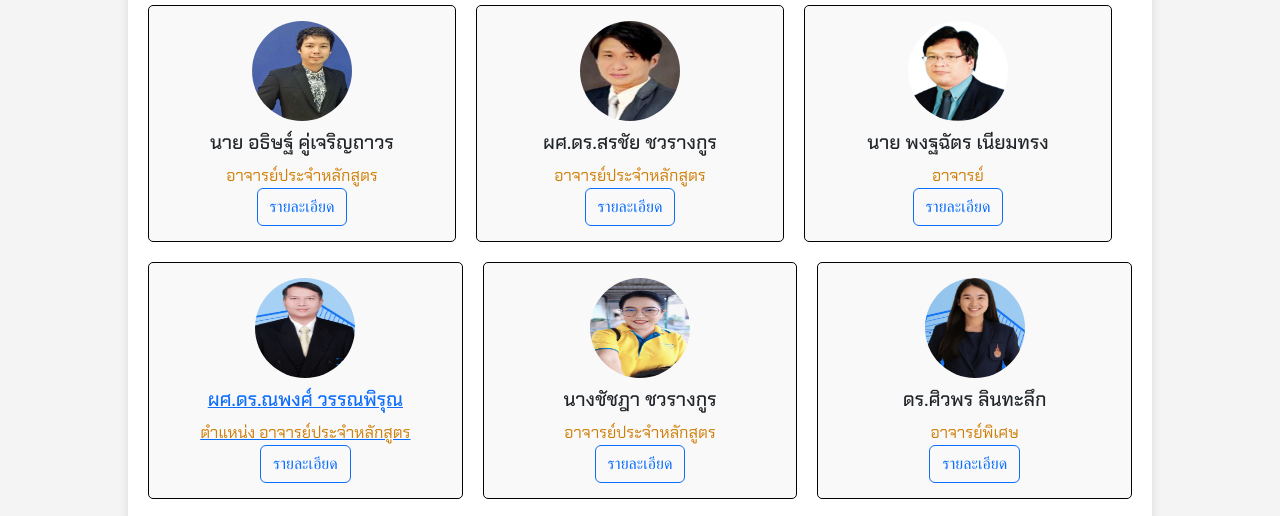
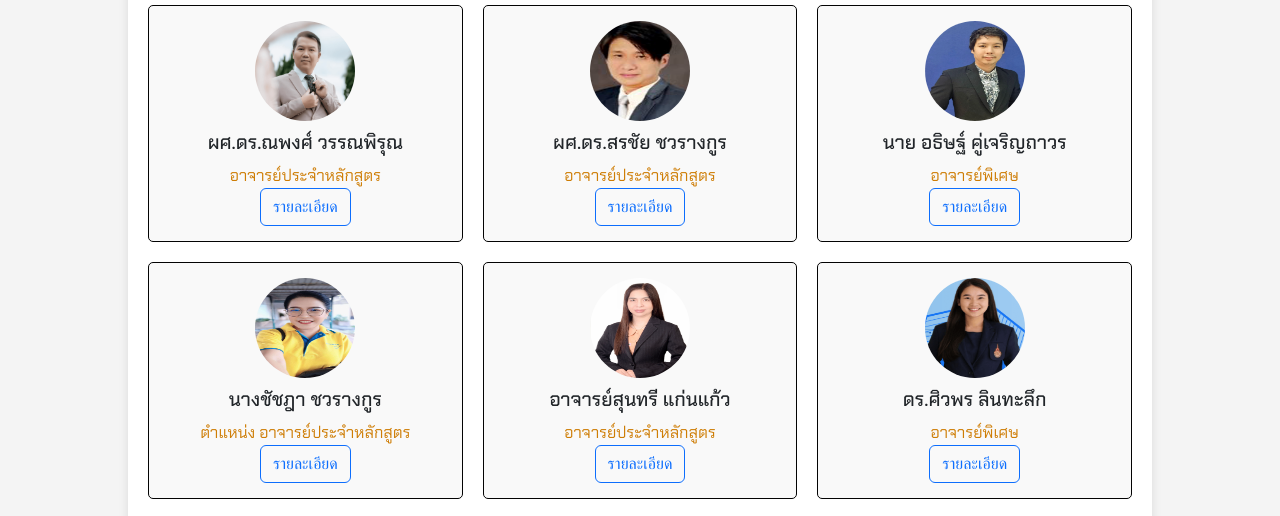
Before and after one commit to firstRKO/first001, a plain HTML site: page teacher.html in a window 1280 px wide. Shown: the part 262-778 px from the top of the page. Drawn offline with nearby package versions, Linux system fonts and the light colour scheme.

Commit message:
Add files via upload

```diff
--- a/teacher.html
+++ b/teacher.html
@@ -4,7 +4,7 @@
     <head>
         <meta charset="UTF-8">
         <meta name="viewport" content="width=device-width, initial-scale=1.0">
-        <title>อาจารประจำสาขา</title>
+        <title>เมนูหลัก</title>
         <link href="https://cdn.jsdelivr.net/npm/bootstrap@5.3.0/dist/css/bootstrap.min.css" rel="stylesheet">
     <link rel="preconnect" href="https://fonts.googleapis.com">
     <link rel="preconnect" href="https://fonts.gstatic.com" crossorigin>
@@ -145,10 +145,10 @@
         <div class="teacher-list">
             <!-- อาจารย์ที่ 1 -->
             <div class="teacher-card">
-                <img src="t1.jfif" alt="อาจารย์ที่ 1">
-                <h3>นาย อธิษฐ์ คู่เจริญถาวร</h3>
+                <img src="p1.png" alt="อาจารย์ที่ 1">
+                <h3>ผศ.ดร.ณพงศ์ วรรณพิรุณ</h3>
                 <p>อาจารย์ประจำหลักสูตร</p>
-                <a href="https://e-profile.rmutsb.ac.th/personal-information/show/1916">
+                <a href="https://sci.rmutsb.ac.th/2024/12/23/%E0%B8%9C%E0%B8%A8-%E0%B8%94%E0%B8%A3-%E0%B8%93%E0%B8%9E%E0%B8%87%E0%B8%A8%E0%B9%8C-%E0%B8%A7%E0%B8%A3%E0%B8%A3%E0%B8%93%E0%B8%9E%E0%B8%B4%E0%B8%A3%E0%B8%B8%E0%B8%93/">
                     <button class="btn btn-outline-primary">รายละเอียด</button>
                 </a>
             </div>
@@ -163,27 +163,28 @@
             </div>
             <!-- อาจารย์ที่ 3 -->
             <div class="teacher-card">
-                <img src="t3.png" alt="อาจารย์ที่ 3">
-                <h3>นาย พงฐฉัตร เนียมทรง</h3>
-                <p>อาจารย์</p>
-                <a href="https://sci.rmutsb.ac.th/2024/12/23/%E0%B8%AD%E0%B8%B2%E0%B8%88%E0%B8%B2%E0%B8%A3%E0%B8%A2%E0%B9%8C%E0%B8%9E%E0%B8%87%E0%B8%90%E0%B8%89%E0%B8%B1%E0%B8%95%E0%B8%A3-%E0%B9%80%E0%B8%99%E0%B8%B5%E0%B8%A2%E0%B8%A1%E0%B8%97%E0%B8%A3%E0%B8%87/">
+                <img src="t1.jfif" alt="อาจารย์ที่ 3">
+                <h3>นาย อธิษฐ์ คู่เจริญถาวร</h3>
+                <p>อาจารย์พิเศษ</p>
+                <a href="https://e-profile.rmutsb.ac.th/personal-information/show/1916">
                     <button class="btn btn-outline-primary">รายละเอียด</button>
+                </a>
             </div>
             <!-- อาจารย์ที่ 4 -->
             <div class="teacher-card">
-                <img src="t4.png" alt="อาจารย์ที่ 4">
-                <h3>ผศ.ดร.ณพงศ์ วรรณพิรุณ</h3>
+                <img src="t5.jfif" alt="อาจารย์ที่ 4">
+                <h3>นางชัชฎา ชวรางกูร</h3>
                 <p>ตำแหน่ง อาจารย์ประจำหลักสูตร</p>
-                <a href="https://sci.rmutsb.ac.th/2024/12/23/%E0%B8%9C%E0%B8%A8-%E0%B8%94%E0%B8%A3-%E0%B8%93%E0%B8%9E%E0%B8%87%E0%B8%A8%E0%B9%8C-%E0%B8%A7%E0%B8%A3%E0%B8%A3%E0%B8%93%E0%B8%9E%E0%B8%B4%E0%B8%A3%E0%B8%B8%E0%B8%93/">
+                <a href="https://sci.rmutsb.ac.th/2024/12/23/%E0%B8%9C%E0%B8%8A-%E0%B8%8A%E0%B8%B1%E0%B8%8A%E0%B8%8E%E0%B8%B2-%E0%B8%8A%E0%B8%A7%E0%B8%A3%E0%B8%B2%E0%B8%87%E0%B8%81%E0%B8%B9%E0%B8%A3/">
                     <button class="btn btn-outline-primary">รายละเอียด</button>
                 </a>
             </div>
-            <!-- อาจารย์ที่ 3 -->
+            <!-- อาจารย์ที่ 5 -->
             <div class="teacher-card">
-                <img src="t5.jfif" alt="อาจารย์ที่ 3">
-                <h3>นางชัชฎา ชวรางกูร</h3>
+                <img src="t8.png" alt="อาจารย์ที่ 5">
+                <h3>อาจารย์สุนทรี แก่นแก้ว</h3>
                 <p>อาจารย์ประจำหลักสูตร</p>
-                <a href="https://sci.rmutsb.ac.th/2024/12/23/%E0%B8%9C%E0%B8%8A-%E0%B8%8A%E0%B8%B1%E0%B8%8A%E0%B8%8E%E0%B8%B2-%E0%B8%8A%E0%B8%A7%E0%B8%A3%E0%B8%B2%E0%B8%87%E0%B8%81%E0%B8%B9%E0%B8%A3/">
+                <a href="https://sci.rmutsb.ac.th/2024/12/23/%e0%b8%ad%e0%b8%b2%e0%b8%88%e0%b8%b2%e0%b8%a3%e0%b8%a2%e0%b9%8c%e0%b8%aa%e0%b8%b8%e0%b8%99%e0%b8%97%e0%b8%a3%e0%b8%b5-%e0%b9%81%e0%b8%81%e0%b9%88%e0%b8%99%e0%b9%81%e0%b8%81%e0%b9%89%e0%b8%a7/">
                     <button class="btn btn-outline-primary">รายละเอียด</button>
                 </a>
             </div>
@@ -207,10 +208,10 @@
         </div>
         <!-- อาจารย์ที่ 3 -->
         <div class="teacher-card">
-            <img src="t8.png" alt="อาจารย์ที่ 3">
-            <h3>อาจารย์สุนทรี แก่นแก้ว</h3>
+            <img src="t3.png" alt="อาจารย์ที่ 3">
+            <h3>นาย พงฐฉัตร เนียมทรง</h3>
             <p>อาจารย์พิเศษ</p>
-            <a href="https://sci.rmutsb.ac.th/2024/12/23/%e0%b8%ad%e0%b8%b2%e0%b8%88%e0%b8%b2%e0%b8%a3%e0%b8%a2%e0%b9%8c%e0%b8%aa%e0%b8%b8%e0%b8%99%e0%b8%97%e0%b8%a3%e0%b8%b5-%e0%b9%81%e0%b8%81%e0%b9%88%e0%b8%99%e0%b9%81%e0%b8%81%e0%b9%89%e0%b8%a7/">
+            <a href="https://sci.rmutsb.ac.th/2024/12/23/%E0%B8%AD%E0%B8%B2%E0%B8%88%E0%B8%B2%E0%B8%A3%E0%B8%A2%E0%B9%8C%E0%B8%9E%E0%B8%87%E0%B8%90%E0%B8%89%E0%B8%B1%E0%B8%95%E0%B8%A3-%E0%B9%80%E0%B8%99%E0%B8%B5%E0%B8%A2%E0%B8%A1%E0%B8%97%E0%B8%A3%E0%B8%87/">
                 <button class="btn btn-outline-primary">รายละเอียด</button>
             </a>
         </div>
```
Also changed, not shown: กิจกรรมในสาขา.html (+9 -5 lines), p1.png (added).
